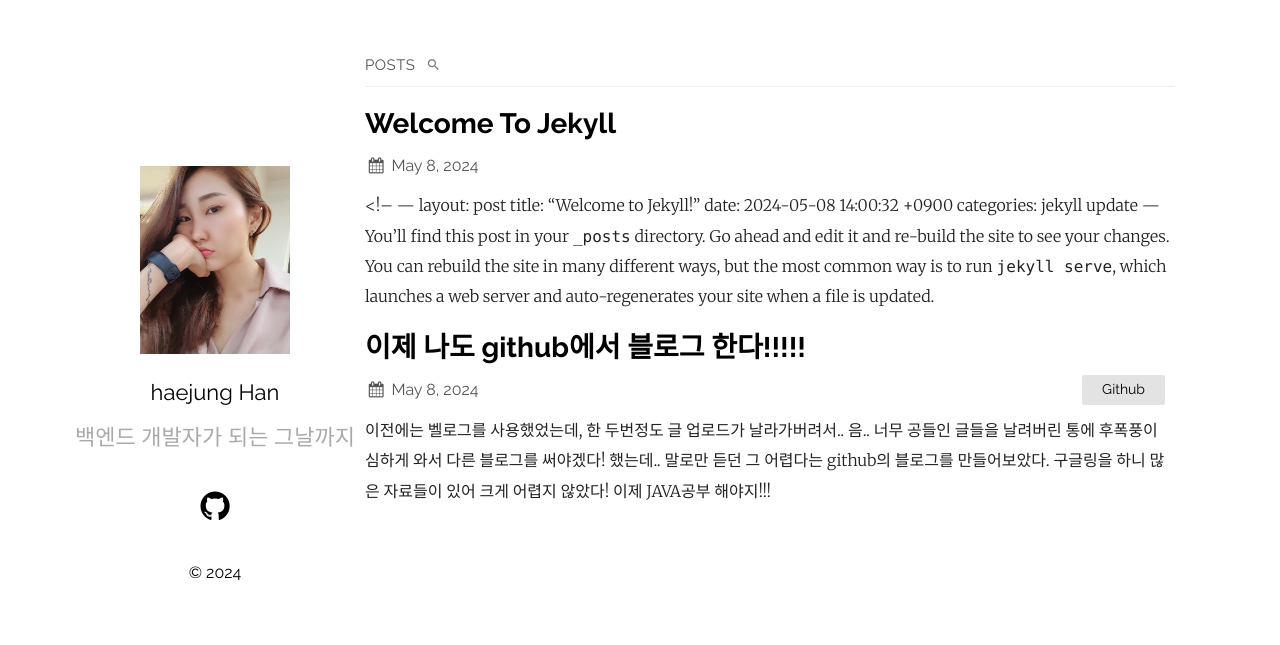
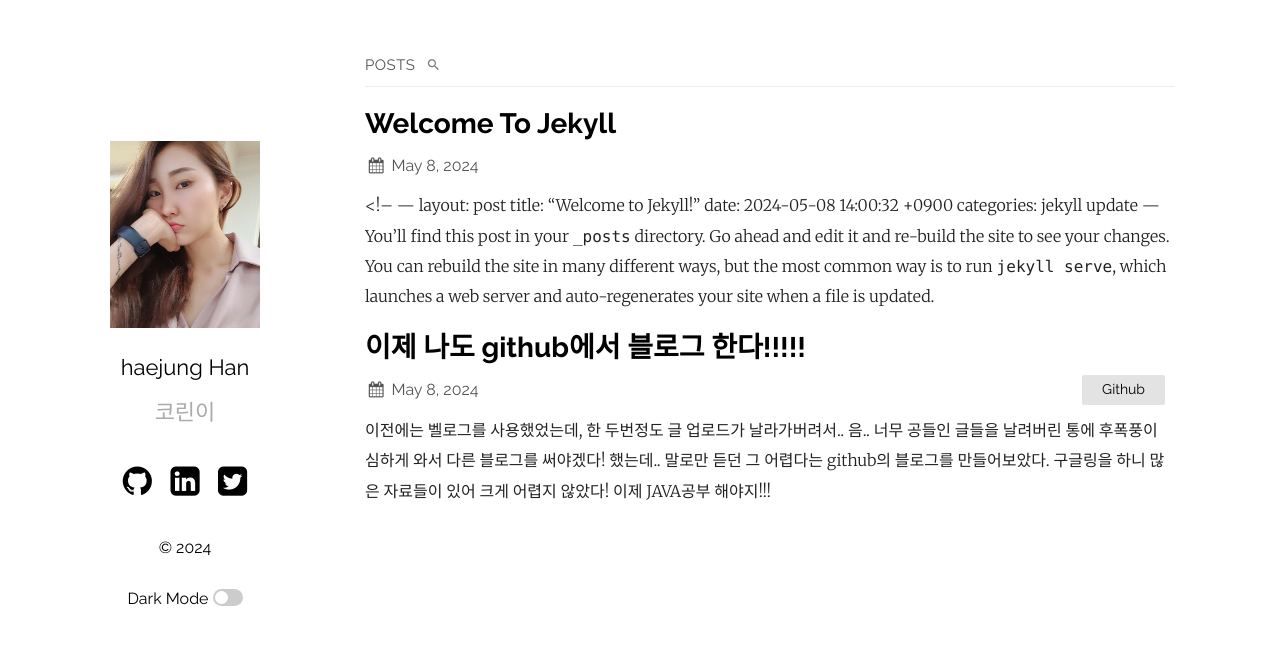
Before and after one commit to HaejungHan/HaejungHan.previous.blog, a Jekyll site: the page built from index.md, in a window 1280 px wide. Shown: the top 645 px of the page. Built offline with Jekyll 4.4.1, drawn with Linux system fonts in a browser that asks for light colours.

Commit message:
Update _config.yml

```diff
--- a/_config.yml
+++ b/_config.yml
@@ -1,6 +1,6 @@
 title: Hanni_blog
 author: GitHub User
-email: tinly705@gmail.com
+email: your-email@domain.com
 description: > # this means to ignore newlines until "show_exerpts:"
   Write an awesome description for your new site here. You can edit this
   line in _config.yml. It will appear in your document head meta (for
@@ -13,11 +13,11 @@ sass:
   sass_dir: _sass
 plainwhite:
   name: haejung Han
-  tagline: 백엔드 개발자가 되는 그날까지
+  tagline: 코린이
   date_format: "%b %-d, %Y"
   sitemap: true # set to true to generate sitemap.xml content
   search: true # set to true to enable searchbar
-  dark_mode: false # set to true to add dark mode toggle
+  dark_mode: true # set to true to add dark mode toggle
   portfolio_image: "assets/haejung.jpg" # the path from the base directory of the site to the image to display (no / at the start)
   html_lang: "en" # set the lang attribute of the <html> tag for the pages. See here for a list of codes: https://www.w3schools.com/tags/ref_country_codes.asp
   condensed_mobile:
@@ -26,9 +26,9 @@ plainwhite:
     - post
   # generate social links in footer
   social_links:
-    # twitter: samarsault
-    github:  https://github.com/HaejungHan
-    # linkedIn: in/samarsault
+    twitter: samarsault
+    github:  samarsault
+    linkedIn: in/samarsault
     #dribbble: jekyll
     #flickr:   jekyll
     #instagram: jekyll
```
